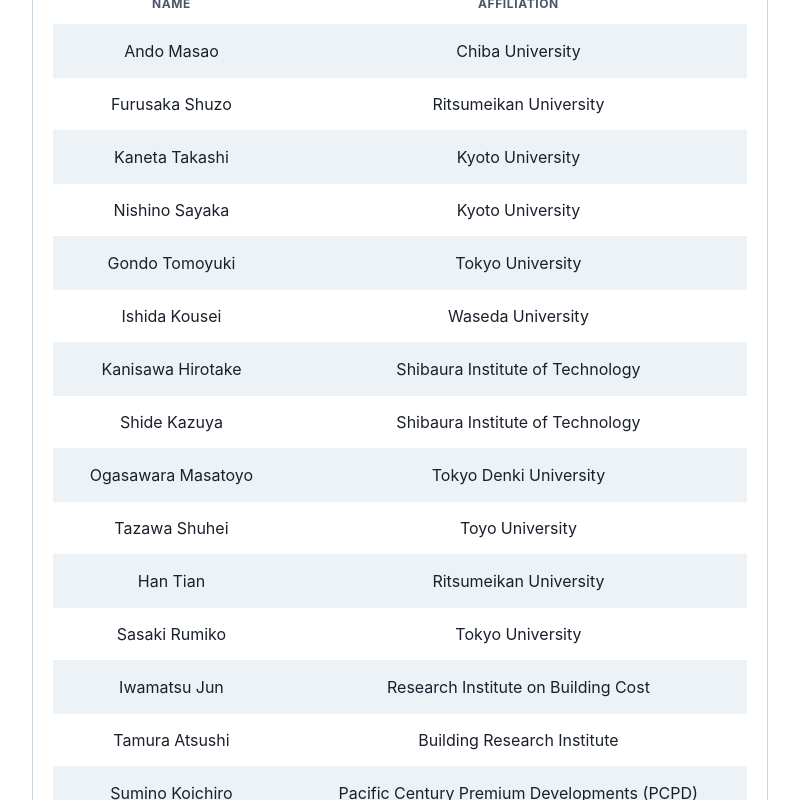
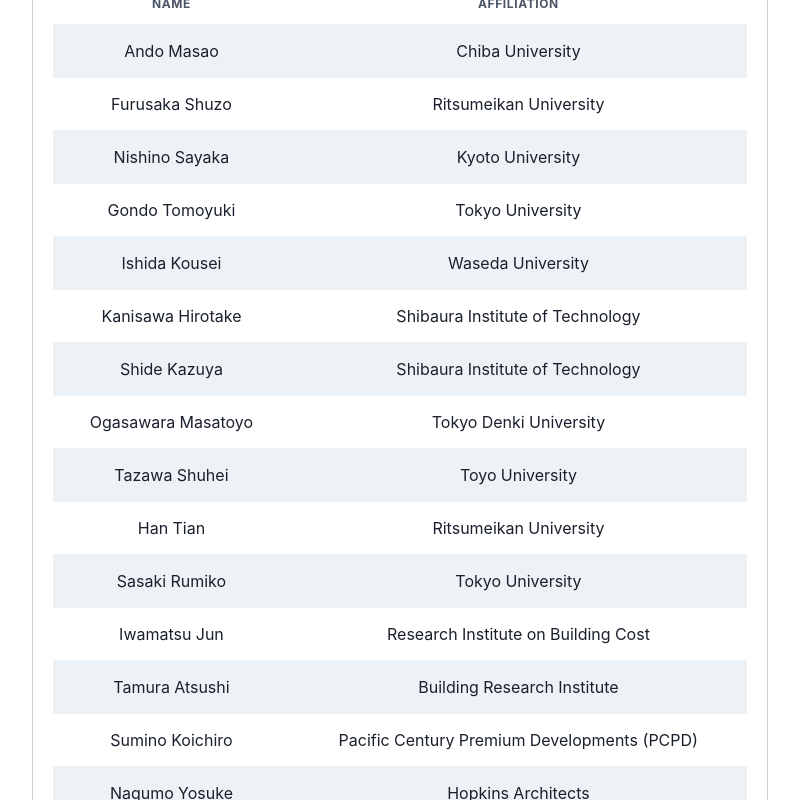
Before and after one commit to ktaroabobon/iccepm2024, a React (Create React App) app: page /about in a window 1280 px wide. Shown: the part 980-1780 px from the top of the page, without its empty margins (240-1039 px from the left). Built offline with nearby package versions, Linux system fonts and the light colour scheme.

Commit message:
fix: メンバーの修正

```diff
--- a/src/components/MemberList/ConsortiumMembers.tsx
+++ b/src/components/MemberList/ConsortiumMembers.tsx
@@ -4,7 +4,6 @@ import React from "react";
 const CONSORTIUMMEMBERS: Member[] = [
   { name: "Ando Masao", affiliation: "Chiba University" },
   { name: "Furusaka Shuzo", affiliation: "Ritsumeikan University" },
-  { name: "Kaneta Takashi", affiliation: "Kyoto University" },
   { name: "Nishino Sayaka", affiliation: "Kyoto University" },
   { name: "Gondo Tomoyuki", affiliation: "Tokyo University" },
   { name: "Ishida Kousei", affiliation: "Waseda University" },
--- a/src/components/MemberList/TechnicalCommiteeMembers.tsx
+++ b/src/components/MemberList/TechnicalCommiteeMembers.tsx
@@ -5,7 +5,6 @@ import { Box, Stack, Text } from "@chakra-ui/react";
 const ADVISINGCOMMITTEE: Member[] = [
   { name: "Ando Masao", affiliation: "Chiba University" },
   { name: "Furusaka Shuzo", affiliation: "Ritsumeikan University" },
-  { name: "Kaneta Takashi", affiliation: "Kyoto University" },
 ];
 const KEYNOTESPEECHCOMMITTEE: Member[] = [
   { name: "Nishino Sayaka", affiliation: "Kyoto University" },
```
